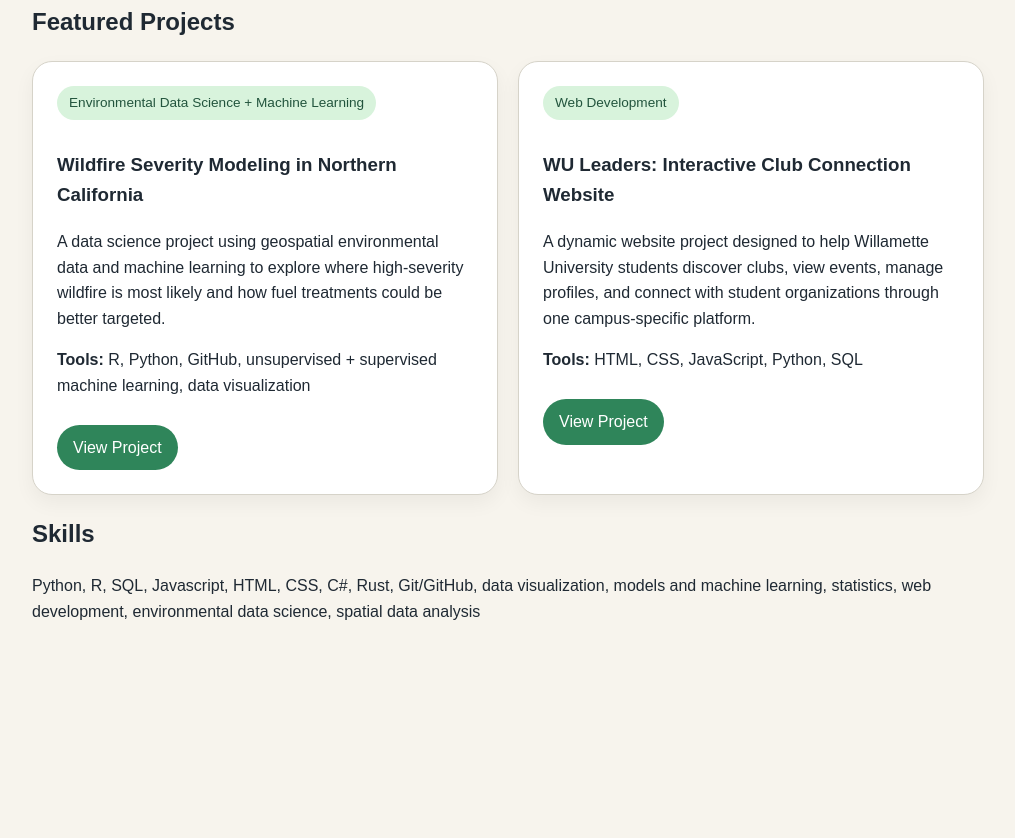
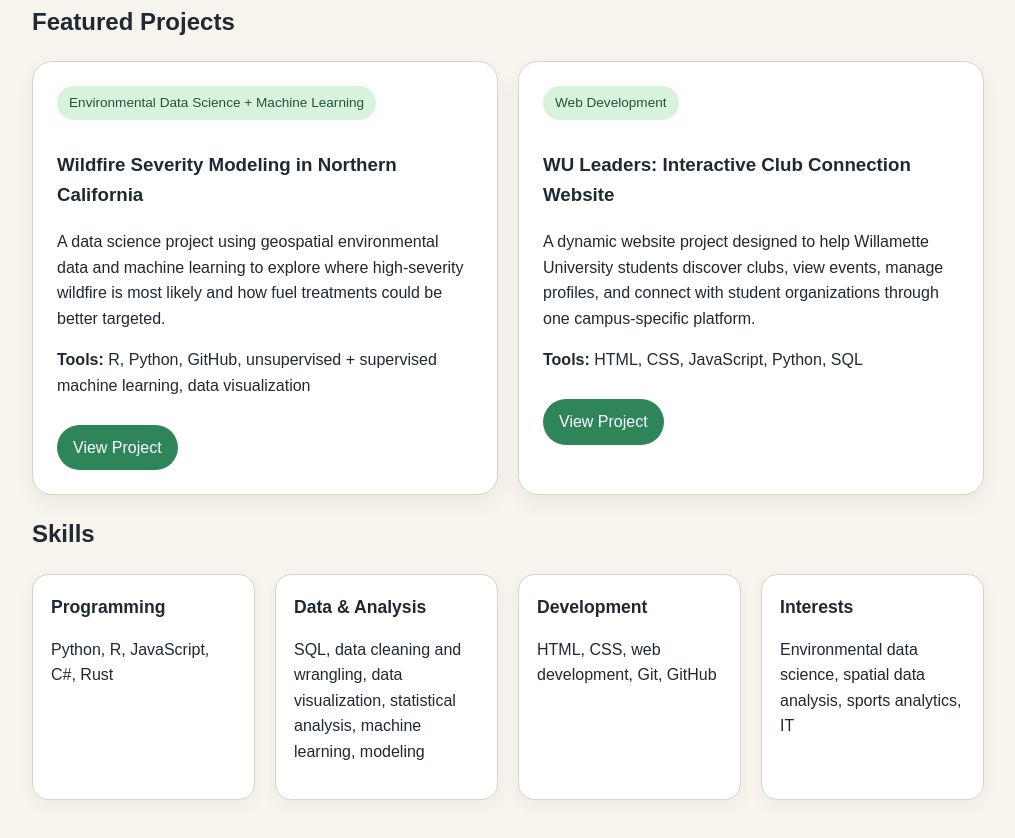
Before and after one commit to jennahopkins/jennahopkins.github.io, a plain HTML site: page index.html in a window 1280 px wide. Shown: the part 612-1450 px from the top of the page, without its empty margins (132-1147 px from the left). Before the commit the page ends 1293 px from the top, so only its background shows below. Drawn offline with Linux system fonts and the light colour scheme.

Commit message:
updated skills section in index.html

```diff
--- a/index.html
+++ b/index.html
@@ -72,8 +72,29 @@
 
     <section>
       <h2>Skills</h2>
-      <p>Python, R, SQL, Javascript, HTML, CSS, C#, Rust, Git/GitHub, data visualization, models and machine learning, statistics,
-        web development, environmental data science, spatial data analysis</p>
+      <div class="skills-grid">
+
+        <div class="skill-card">
+          <h3>Programming</h3>
+          <p>Python, R, JavaScript, C#, Rust</p>
+        </div>
+
+        <div class="skill-card">
+          <h3>Data & Analysis</h3>
+          <p>SQL, data cleaning and wrangling, data visualization, statistical analysis, machine learning, modeling</p>
+        </div>
+
+        <div class="skill-card">
+          <h3>Development</h3>
+          <p>HTML, CSS, web development, Git, GitHub</p>
+        </div>
+
+        <div class="skill-card">
+          <h3>Interests</h3>
+          <p>Environmental data science, spatial data analysis, sports analytics, IT</p>
+        </div>
+
+      </div>
     </section>
   </main>
 </body>
--- a/style.css
+++ b/style.css
@@ -264,3 +264,29 @@
 .carousel-btn.next {
   right: 18px;
 }
+
+.skills-grid {
+  display: grid;
+  grid-template-columns: repeat(auto-fit, minmax(220px, 1fr));
+  gap: 20px;
+  margin-top: 20px;
+}
+
+.skill-card {
+  background: white;
+  border: 1px solid #d6d3c9;
+  border-radius: 16px;
+  padding: 18px;
+  box-shadow: 0 6px 18px rgba(0, 0, 0, 0.04);
+  transition: transform 0.2s ease;
+}
+
+.skill-card:hover {
+  transform: translateY(-3px);
+}
+
+.skill-card h3 {
+  margin-top: 0;
+  margin-bottom: 8px;
+  font-size: 1.1rem;
+}
```
